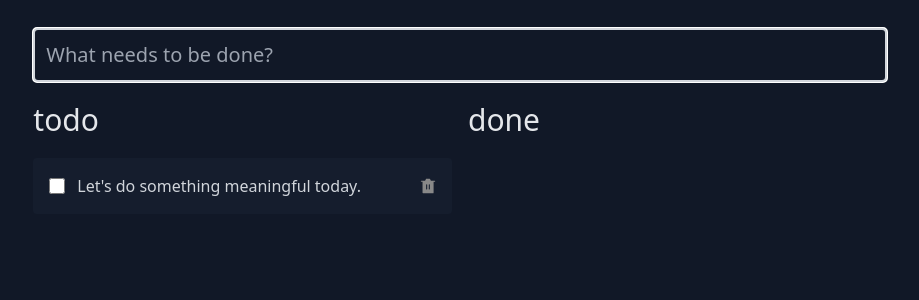
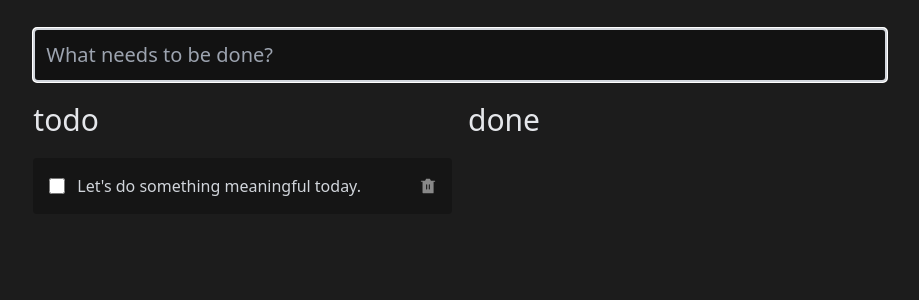
Before and after one commit to vivek700/tick-box, a SvelteKit app: page / in a window 1280 px wide. Shown: the top 300 px of the page, without its empty margins (180-1099 px from the left). Built offline with nearby package versions, Linux system fonts and the light colour scheme; no server answers.

Commit message:
added code

```diff
--- a/src/lib/todos.ts
+++ b/src/lib/todos.ts
@@ -27,6 +27,11 @@ export function createTodoStore(initial: taskObject[]) {
         }
     );
 
+    // const createTask = () => {
+
+    // }
+
+
     const { subscribe, update } = writable<todoObject[]>(todos);
 
     return {
@@ -38,6 +43,7 @@ export function createTodoStore(initial: taskObject[]) {
                 description
             };
             update(($todos) => {
+
                 saveToLocalStorage([...$todos, todo]);
                 return [...$todos, todo];
             });
--- a/src/routes/+page.svelte
+++ b/src/routes/+page.svelte
@@ -2,14 +2,24 @@
 	import { createTodoStore, type todoObject } from '$lib/todos';
 	import { onMount } from 'svelte';
 	import TodoList from './TodoList.svelte';
+	import { error } from '@sveltejs/kit';
 
 	function focusOnMount(node: HTMLElement) {
 		node.focus();
 	}
 	let tasks: todoObject[] = $state([]);
 
+	onMount(async () => {
+		const res = await fetch('http://localhost:8080/tasks', {
+			credentials: 'include'
+		});
+		const data = await res.json();
+		if (data) {
+			console.log(data);
+		}
+	});
+
 	function getLocalStorageData() {
-		console.log('mounted');
 		const rawData = localStorage.getItem('todos');
 		if (!rawData) {
 			tasks = [{ done: false, description: "Let's do something meaningful today." }];
@@ -32,7 +42,7 @@
 	<section class="w-full max-w-4xl">
 		<input
 			use:focusOnMount
-			class="text-xl p-3 rounded bg-gray-900 border border-gray-600 w-full outline-1 outline-gray-300 text-gray-200 focus:border-transparent"
+			class="text-xl p-3 rounded bg-black/35 border border-pink-300 w-full outline-1 outline-gray-300 text-gray-200 focus:border-transparent"
 			type="text"
 			id="task"
 			name="task"
@@ -58,6 +68,6 @@
 
 <style lang="postcss">
 	:global(html) {
-		background-color: rgb(17, 24, 39);
+		background-color: hsl(0, 0%, 11%);
 	}
 </style>
--- a/src/routes/TodoList.svelte
+++ b/src/routes/TodoList.svelte
@@ -13,11 +13,12 @@
 			out:send={{ key: todo.id }}
 			animate:flip={{ duration: 200 }}
 		>
-			<label class="bg-slate-800/35 my-2 w-full p-4 rounded flex items-center gap-3">
+			<label class="bg-black/25 my-2 w-full p-4 rounded flex items-center gap-3">
 				<input
 					type="checkbox"
 					checked={todo.done}
 					onchange={(e) => tasks.mark(todo, e.currentTarget.checked)}
+					class="accent-pink-500"
 				/>
 				<p class="flex-1 overflow-auto break-words">{todo.description}</p>
 				<button aria-label="Delete task" class="p-2" onclick={() => tasks.remove(todo)}></button>
--- a/vite.config.ts
+++ b/vite.config.ts
@@ -2,5 +2,6 @@ import { sveltekit } from '@sveltejs/kit/vite';
 import { defineConfig } from 'vite';
 
 export default defineConfig({
+
 	plugins: [sveltekit()]
 });
```
